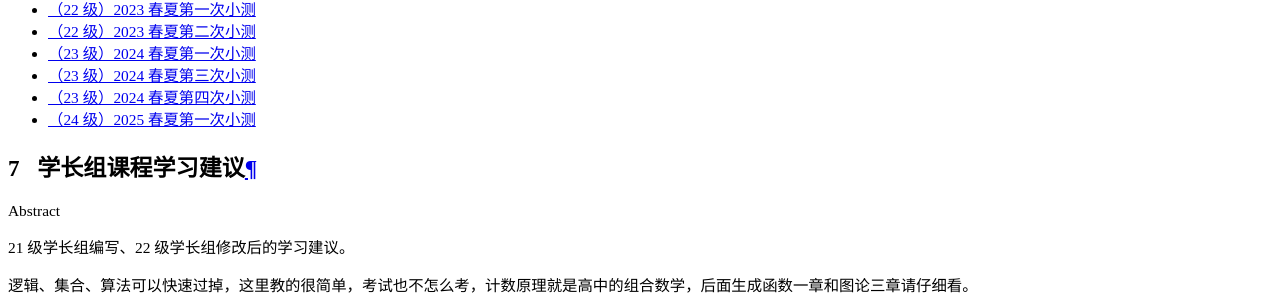
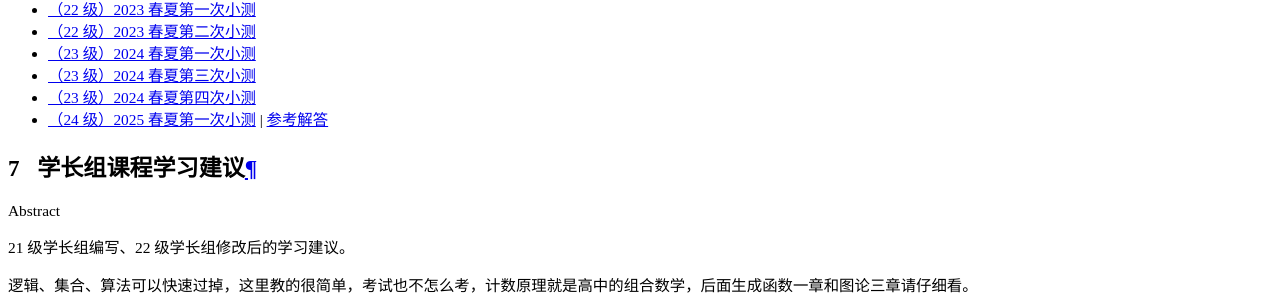
Before and after one commit to ZJU-Turing/TuringCourses, an MkDocs documentation site: the page built from docs/major_basic/discrete_math/index.md, in a window 1280 px wide and 900 px high, scrolled down 19923 px. Shown: the part 149-451 px from the top of the window. Built offline with MkDocs 1.6.1 and Material for MkDocs 9.7.7, drawn with Linux system fonts in a browser that asks for light colours; comment, search, counter and statistics services are not loaded.

Commit message:
docs: 添加离散数学理论基础 2024-2025 春夏第一次小测答案 (#235)
* docs: 添加离散数学理论基础 2024-2025 春夏第一次小测答案

* docs: 修改了离散25年第一次小测答案的部分内容

```diff
--- a/docs/major_basic/discrete_math/index.md
+++ b/docs/major_basic/discrete_math/index.md
@@ -53,7 +53,7 @@
 - [（23 级）2024 春夏第一次小测](Discrete_Mathematics_Quiz_1_2024.pdf)
 - [（23 级）2024 春夏第三次小测](Discrete_Mathematics_Quiz_3_2024.pdf)
 - [（23 级）2024 春夏第四次小测](Discrete_Mathematics_Quiz_4_2024.pdf)
-- [（24 级）2025 春夏第一次小测](Discrete_Mathematics_Quiz_1_2025.pdf)
+- [（24 级）2025 春夏第一次小测](Discrete_Mathematics_Quiz_1_2025.pdf) | [参考解答](Discrete_Mathematics_Quiz_1_2025_answer.pdf)
 
 ## 学长组课程学习建议
 
```
Also changed, not shown: 4 other files.
